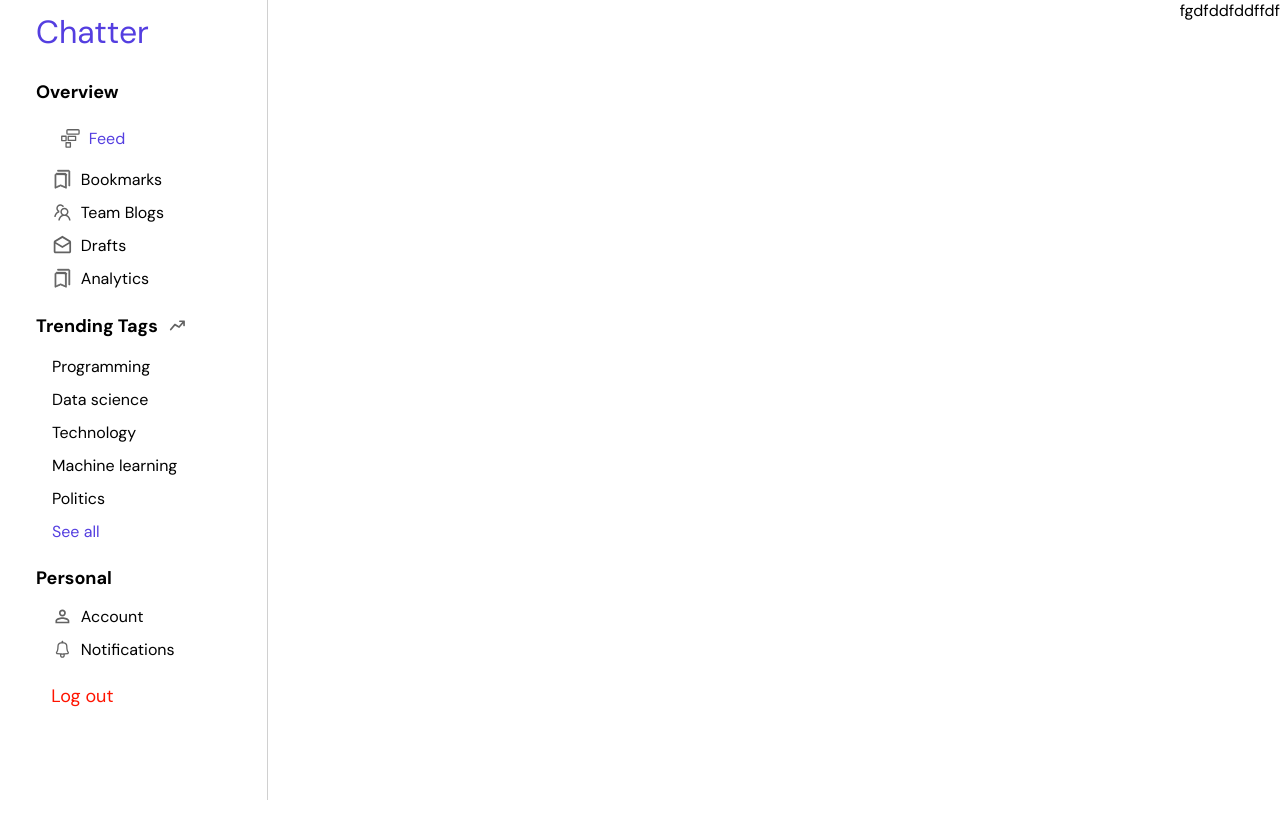
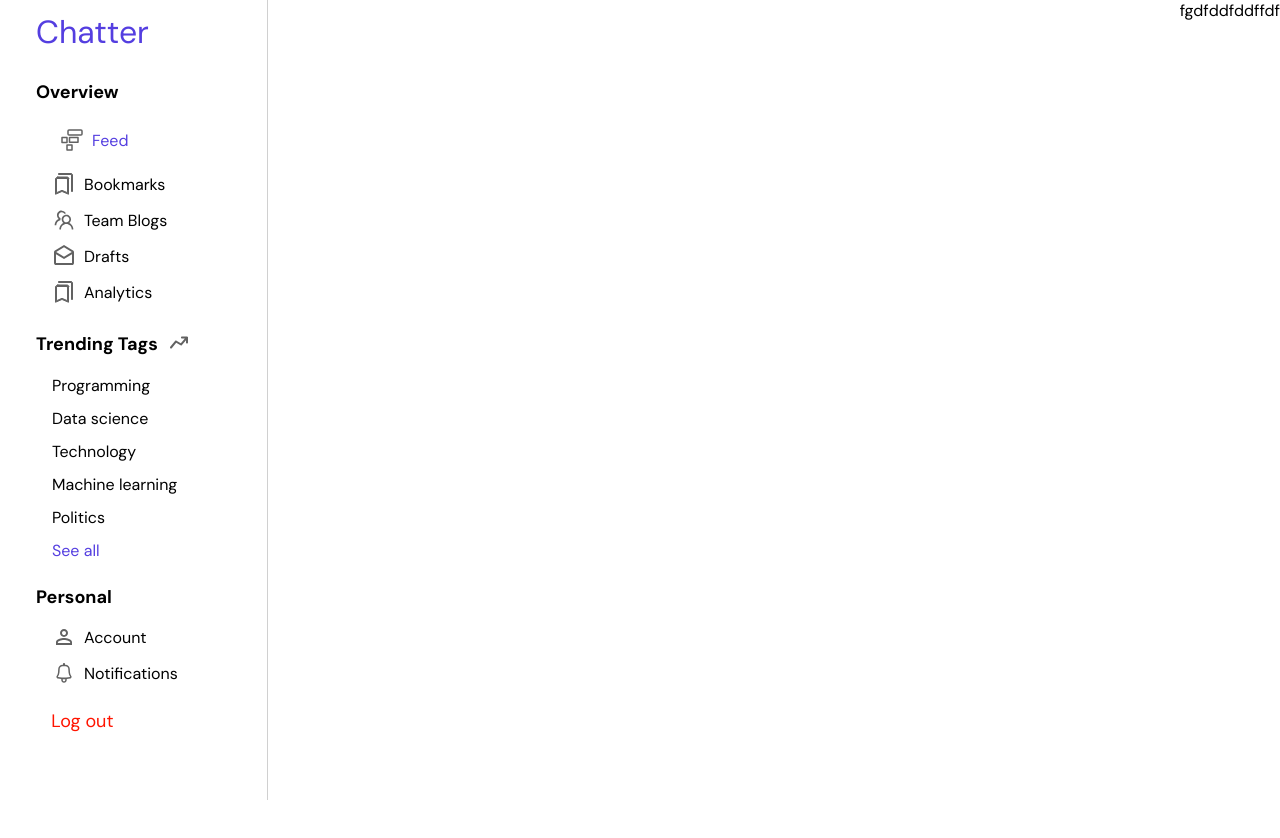
Before and after one commit to okhuaroboosayuki/chatter, a React (Create React App) app: page /1/feed in a window 1280 px wide. Shown: the top 838 px of the page. Built offline with nearby package versions, Linux system fonts and the light colour scheme.

Commit message:
modified styles

```diff
--- a/src/styles/scss/landing-page.scss
+++ b/src/styles/scss/landing-page.scss
@@ -8,6 +8,7 @@ nav ul,
 
 .landing_page {
     flex-direction: column;
+    width: 100%;
 
     // header
     header {
--- a/src/styles/scss/side-nav.scss
+++ b/src/styles/scss/side-nav.scss
@@ -25,11 +25,6 @@
             font-weight: 500;
             line-height: 3rem;
         }
-    }
-
-    .icon {
-        width: 1.3rem;
-        height: 1.3rem;
     }
 
     .side_nav_list {
```
